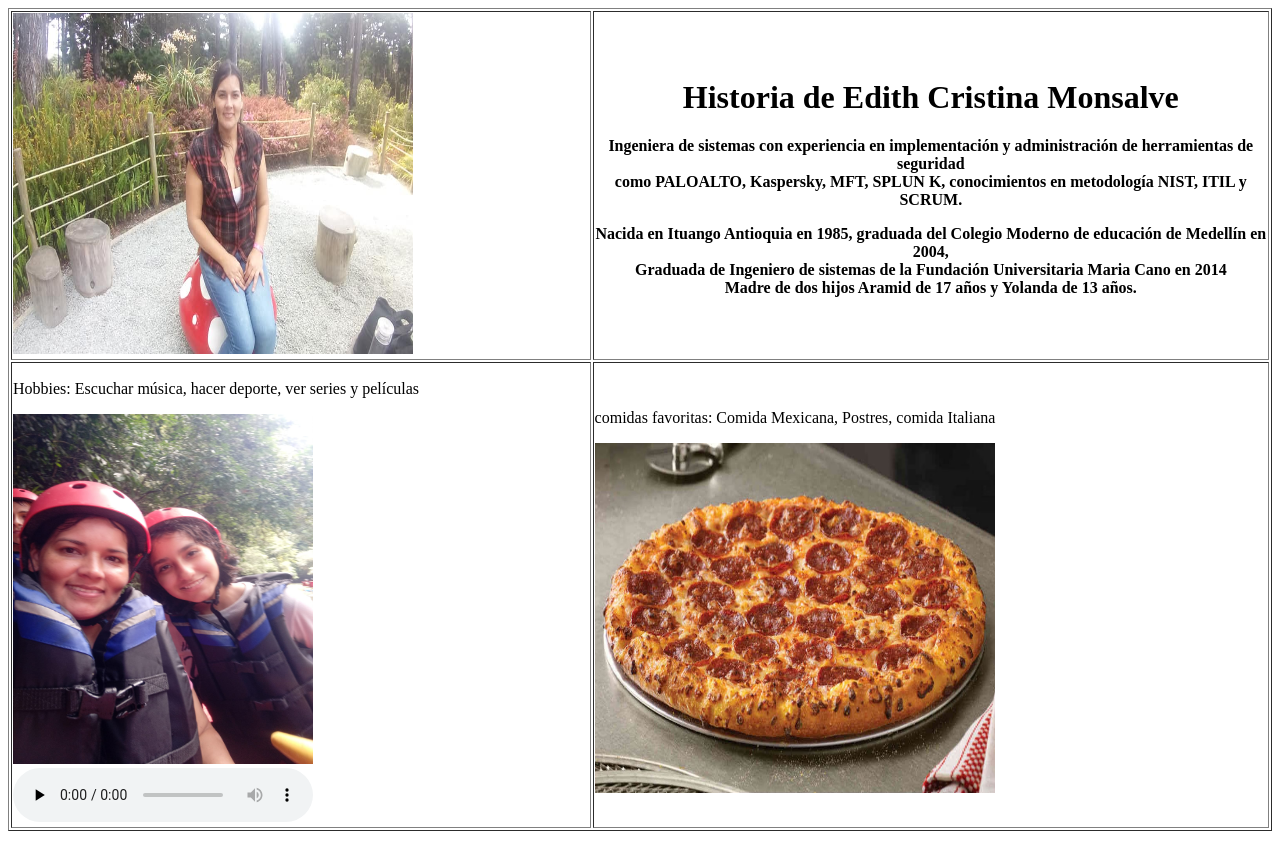
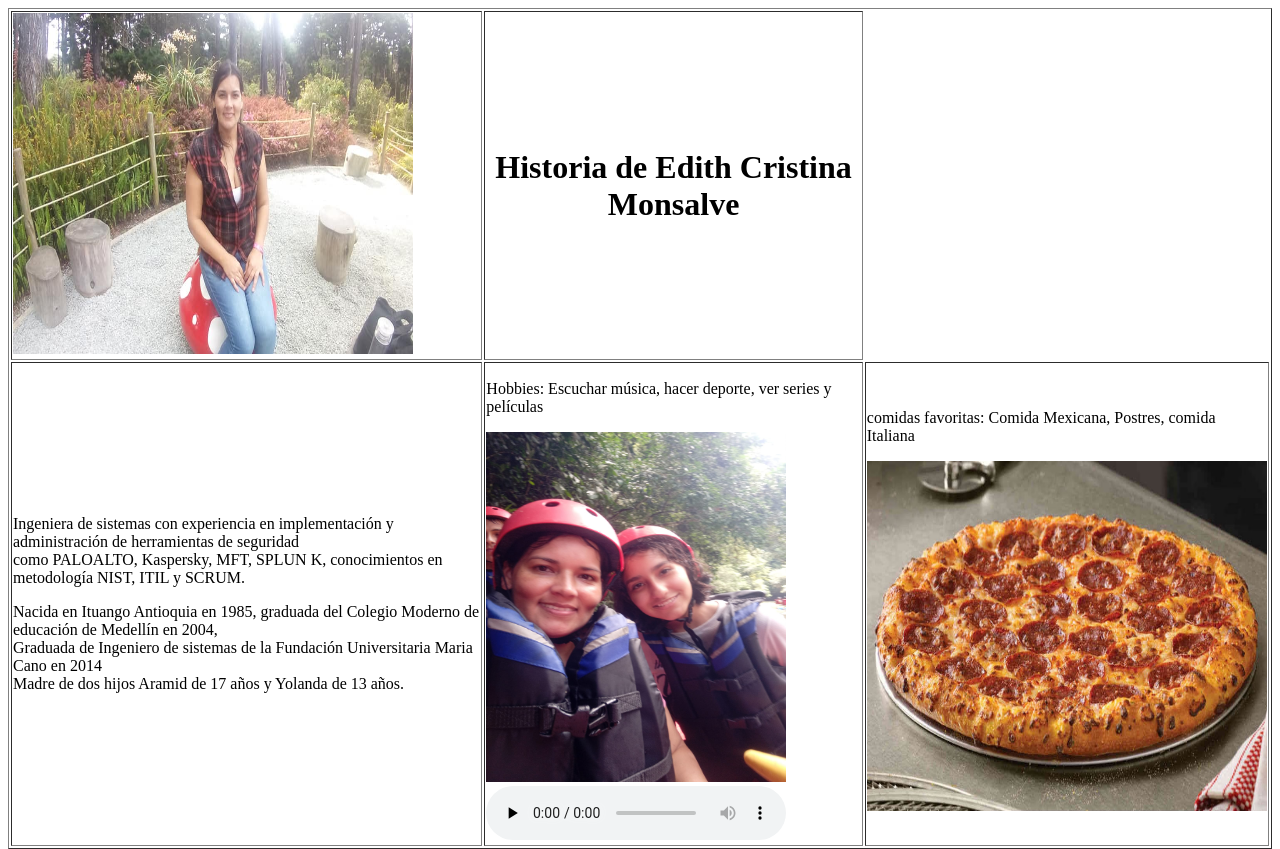
Before and after one commit to edithm06/sitio_edith_monsalve, a plain HTML site: page index.html in a window 1280 px wide. Shown: the top 849 px of the page. Drawn offline with Linux system fonts and the light colour scheme.

Commit message:
commit index

```diff
--- a/index.html
+++ b/index.html
@@ -33,7 +33,12 @@
 
             </th>
             <th><h1>Historia de Edith Cristina Monsalve</h1>
-                <p> Ingeniera de sistemas con experiencia en implementación y administración de herramientas de seguridad<br/>
+            </th>
+         </tr>
+        </thead>
+        <tbody>
+         <tr>
+            <td><p> Ingeniera de sistemas con experiencia en implementación y administración de herramientas de seguridad<br/>
                 como PALOALTO, Kaspersky, MFT, SPLUN K, conocimientos en metodología NIST, ITIL y SCRUM.
                 </p>
                 <p>
@@ -41,11 +46,7 @@
                     Graduada de Ingeniero de sistemas de la Fundación Universitaria Maria Cano en 2014 <br/>
                     Madre de dos hijos Aramid de 17 años y Yolanda de 13 años.<br/>
                 </p>
-            </th>
-         </tr>
-        </thead>
-        <tbody>
-         <tr>
+            </td>
              <td>
                 <p>Hobbies: Escuchar música, hacer deporte, ver series y películas</p>
                 <img src="./img/rioclaro.jpg" alt="Recuerdo" width="300" height="350">
```
